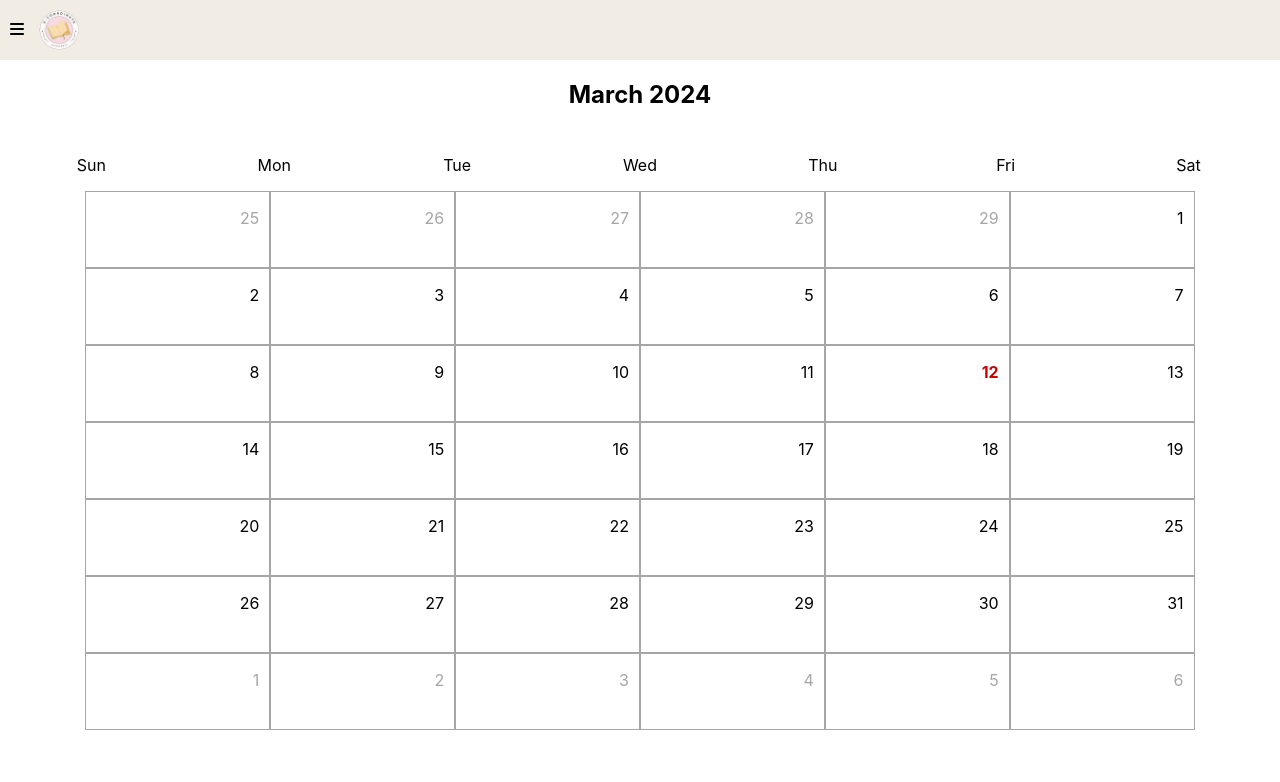
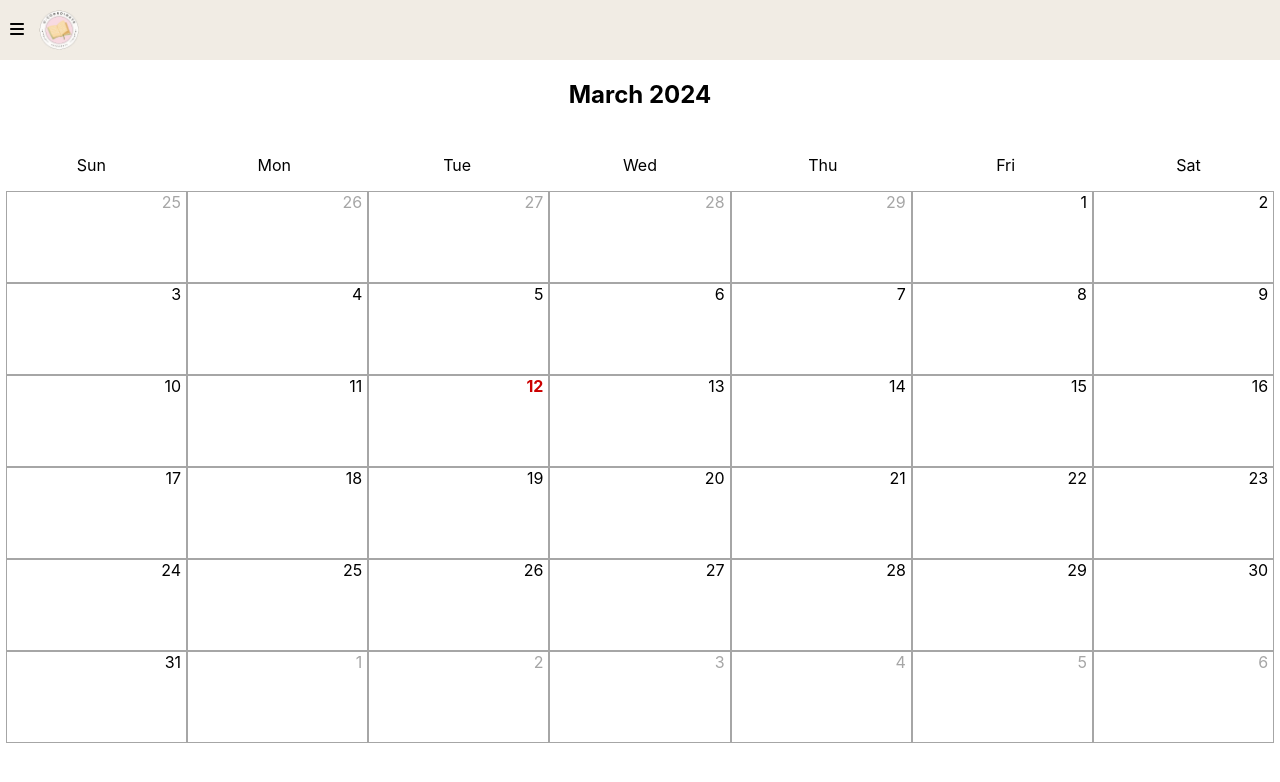
Before and after one commit to hhussain4/U-Coordinate, a React (Vite) app: page /calendar in a window 1280 px wide. Shown: the top 782 px of the page. Built offline with nearby package versions, Linux system fonts and the light colour scheme.

Commit message:
Changed calendar rows and added 404 page

```diff
--- a/index.html
+++ b/index.html
@@ -9,6 +9,7 @@
       content="Web site created using create-react-app"
     />
     <title>U-Coordinate</title>
+    <link rel="icon" href="/logo.png">
   </head>
   <body>
     <div id="root"></div>
--- a/src/App.tsx
+++ b/src/App.tsx
@@ -1,5 +1,6 @@
 import { BrowserRouter, Routes, Route } from 'react-router-dom';
 import Calendar from './pages/CalendarView';
+import NotFound from './pages/NotFound';
 
 function App() {
   // make index element whatever we decide to be the home page
@@ -9,6 +10,7 @@ function App() {
         <Routes>
           <Route index element={<Calendar />} />
           <Route path="/calendar" element={<Calendar />} />
+          <Route path="*" element={<NotFound />} />
         </Routes>
       </BrowserRouter>
     </div>
--- a/src/components/Calendar-days.tsx
+++ b/src/components/Calendar-days.tsx
@@ -1,5 +1,3 @@
-import React from 'react';
-
 export interface CalendarDay {
     currentMonth: boolean;
     date: Date;
--- a/src/components/Calendar.css
+++ b/src/components/Calendar.css
@@ -1,5 +1,3 @@
-/* Calendar.css */
-
 .calendar {
     max-width: 100%;
     height: auto;
@@ -30,8 +28,6 @@
     flex-direction: column;
 }
 
-
-
 .table-header {
     width: 100%;
     height: 10%;
@@ -42,7 +38,7 @@
 }
 
 .weekday {
-    width: 14.285%;
+    width: 14%;
     /* Adjust as needed for 7 days */
     text-align: center;
 }
@@ -57,9 +53,9 @@
 }
 
 .calendar-day {
-    width: 14.285%;
+    width: 14%;
     /* Adjust as needed for 7 days */
-    height: 75px;
+    height: 90px;
     position: relative;
     border: 1px solid #a6a6a6;
 }
@@ -70,8 +66,9 @@
 
 .calendar-day p {
     position: absolute;
-    right: 10px;
+    right: 5px;
     color: #a6a6a6;
+    margin-top: 0;
 }
 
 .current p {
--- a/src/components/NavBar.css
+++ b/src/components/NavBar.css
@@ -13,16 +13,15 @@
     align-items: center;
 }
 
-img {
+.navbar img {
+    /* Reduced image size */
     width: 40px;
-        /* Reduced image size */
-        height: 40px;
-        /* Reduced image size */
-        margin: 0;
-        padding: 5px;
-        border: 0px;
-        object-fit: contain;
+    height: 40px;
 
+    margin: 0;
+    padding: 5px;
+    border: 0px;
+    object-fit: contain;
 }
 
 .navbar h1 {
--- a/src/components/NavBar.tsx
+++ b/src/components/NavBar.tsx
@@ -1,5 +1,5 @@
-import React from 'react';
 import './NavBar.css'
+
 const NavBar: React.FC = () => {
     return (
         <div className="navbar">
@@ -8,12 +8,12 @@ const NavBar: React.FC = () => {
                     <i className="fa fa-bars"></i> {/* Stack icon */}
                 </button>
                 <div className="dropdown-content">
-                    <a href="#">Option 1</a>
+                    <a href="./calendar">Calendar</a>
                     <a href="#">Option 2</a>
                     <a href="#">Option 3</a>
                 </div>
             </div>
-            <img src = '../../logo.png'></img>
+            <img src='../../logo.png'></img>
             {/* Add navigation elements here */}
         </div>
     );
--- a/src/pages/CalendarView.tsx
+++ b/src/pages/CalendarView.tsx
@@ -1,6 +1,5 @@
 import NavBar from '../components/NavBar';
-import React from 'react';
-import Calendar from '../components/Calendar'; // Assuming the path is correct
+import Calendar from '../components/Calendar';
 
 const CalendarView: React.FC = () => {
     return (
--- /dev/null
+++ b/src/pages/NotFound.tsx
@@ -0,0 +1,18 @@
+import NavBar from '../components/NavBar';
+
+const NotFound: React.FC = () => {
+    return (
+        <>
+            <NavBar />
+            <br></br>
+            <center>
+                <img src = '../../logo.png' width="100px" height="100px"></img>
+                <h3>Error 404</h3>
+                <p>The page you are looking for does not exist</p>
+            </center>
+
+        </>
+    );
+}
+
+export default NotFound;
```
Also changed, not shown: src/components/Calendar.tsx (+4 -6 lines).
